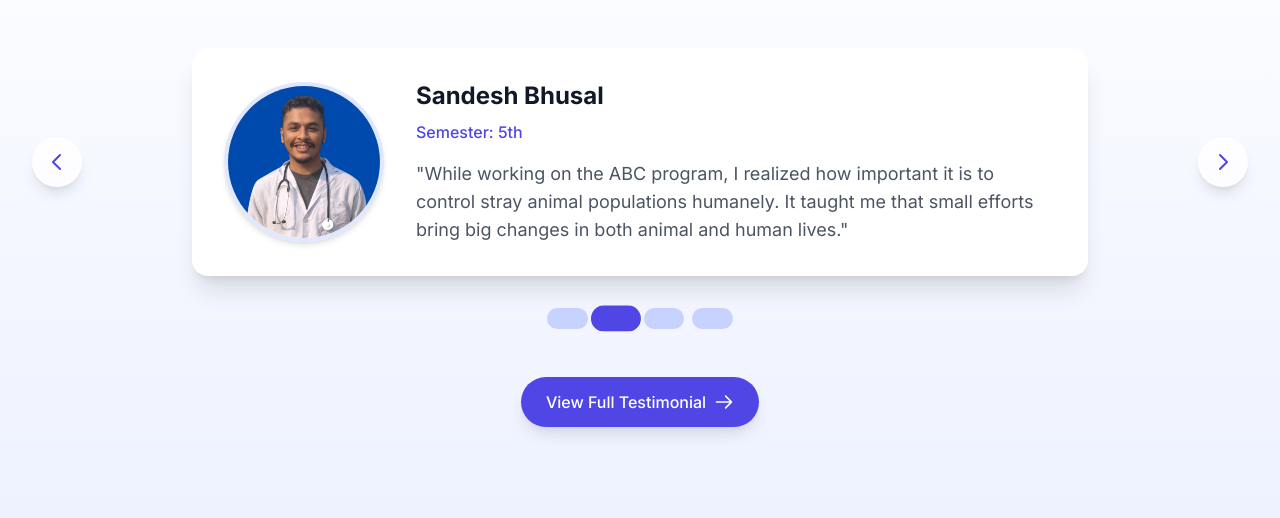
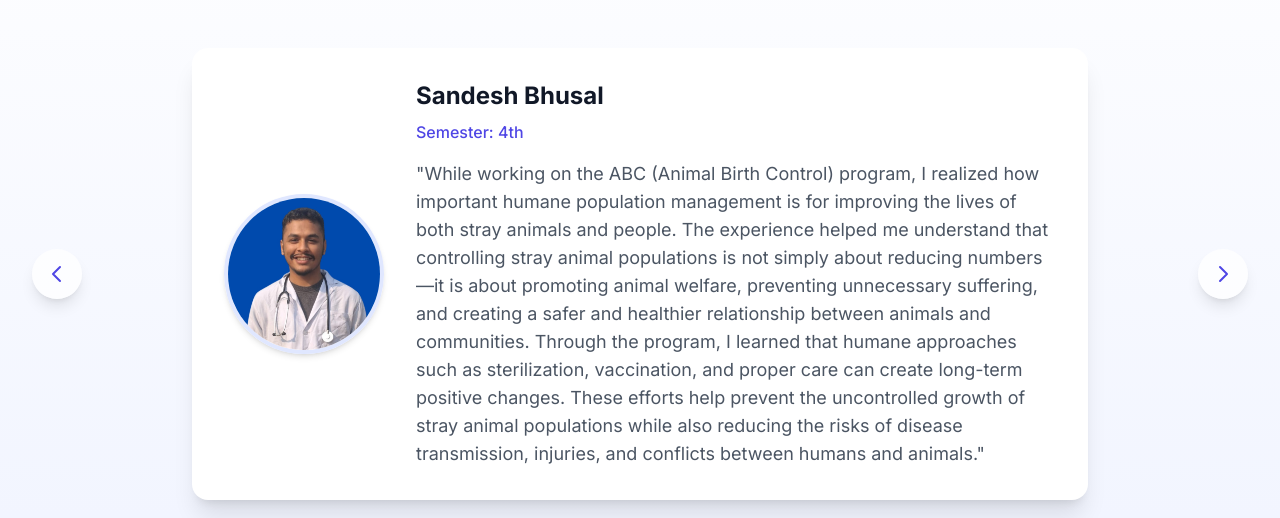
Before and after one commit to VetsForAnimalWelfare/vfaw, a React (Vite) app: page / in a window 1280 px wide. Shown: the part 2500-3018 px from the top of the page. Built offline with nearby package versions, Linux system fonts and the light colour scheme.

Commit message:
sandesh updated

```diff
--- a/src/components/VoicesSnapshot.jsx
+++ b/src/components/VoicesSnapshot.jsx
@@ -9,9 +9,9 @@ const voices = [
   },
   {
     name: 'Sandesh Bhusal',
-    role: 'Semester: 5th',
+    role: 'Semester: 4th',
     image: '/voice/Sandesh.jpg',
-    text: 'While working on the ABC program, I realized how important it is to control stray animal populations humanely. It taught me that small efforts bring big changes in both animal and human lives.'
+    text: 'While working on the ABC (Animal Birth Control) program, I realized how important humane population management is for improving the lives of both stray animals and people. The experience helped me understand that controlling stray animal populations is not simply about reducing numbers—it is about promoting animal welfare, preventing unnecessary suffering, and creating a safer and healthier relationship between animals and communities. Through the program, I learned that humane approaches such as sterilization, vaccination, and proper care can create long-term positive changes. These efforts help prevent the uncontrolled growth of stray animal populations while also reducing the risks of disease transmission, injuries, and conflicts between humans and animals.'
   },
   {
     name: 'Eliza Gautam',
```
